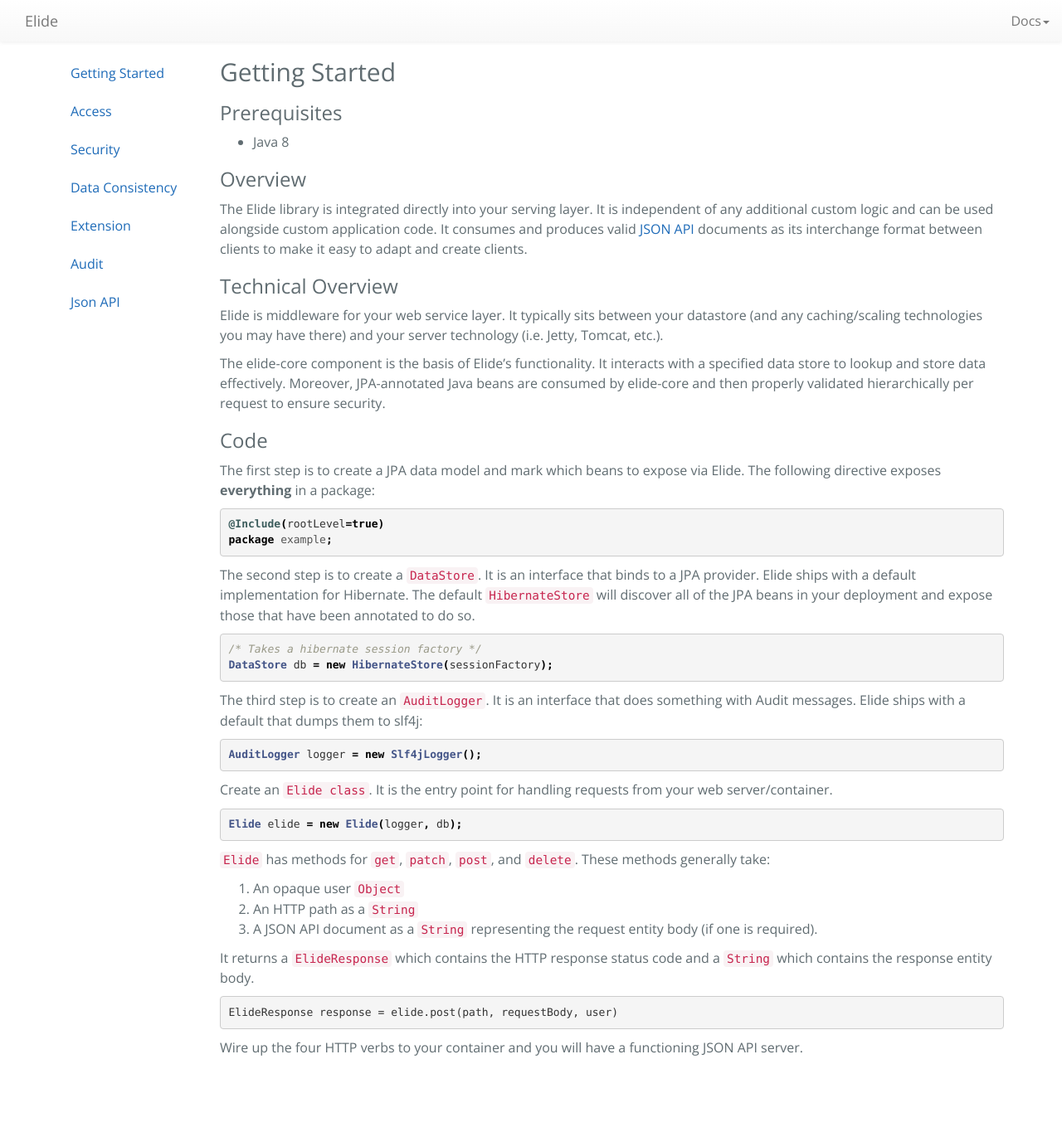
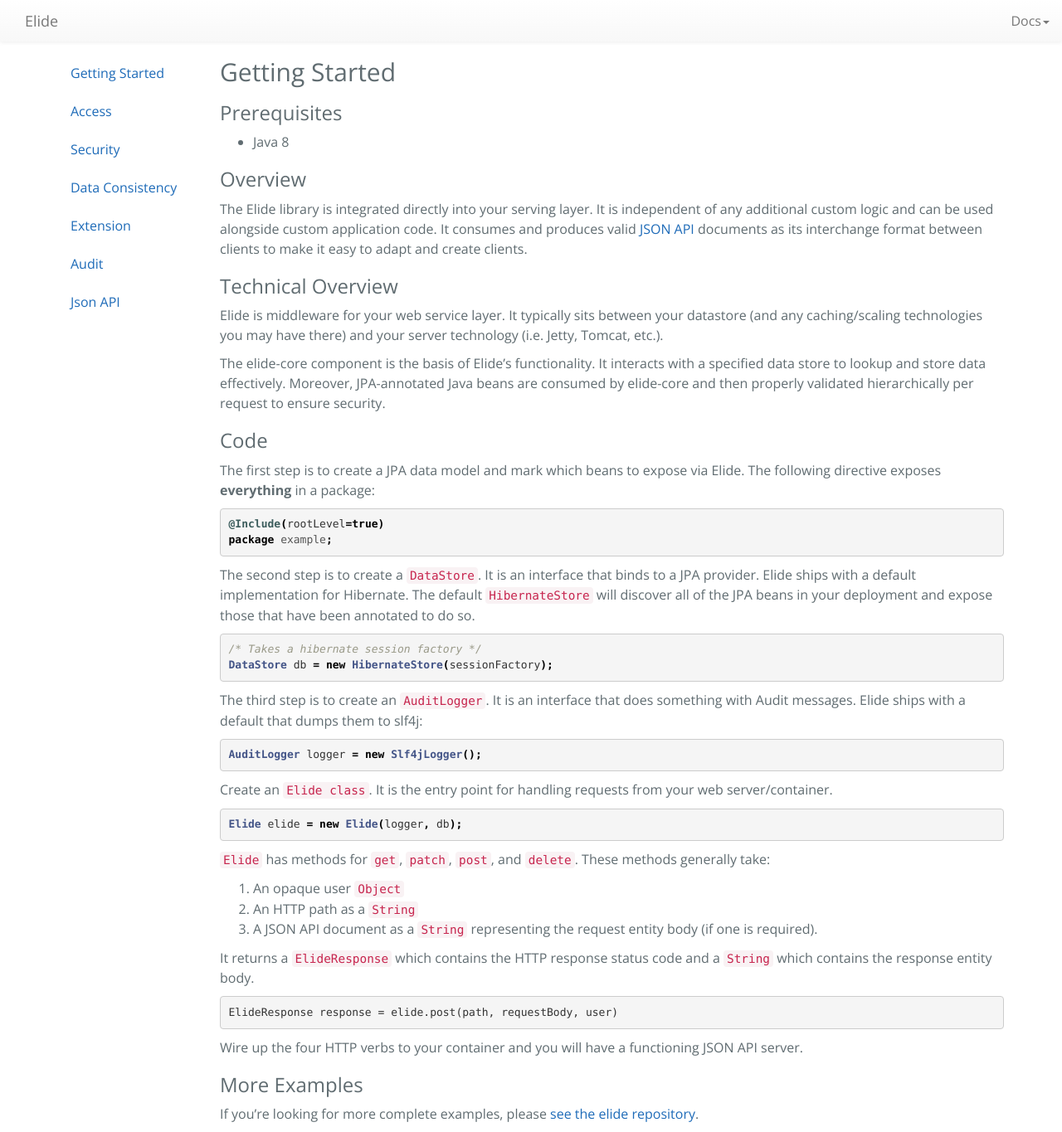
Before and after one commit to yahoo/elide-doc, a Jekyll site: the page built from pages/guide/01-start.md, in a window 1280 px wide and 1365 px high. Shown: the whole window at 83% size. Built offline with Jekyll 4.4.1, drawn with Linux system fonts in a browser that asks for light colours; nearby versions of some CDN libraries; Markdown is read by kramdown in place of the engine named in the settings.

Commit message:
Added link to examples.

````diff
--- a/pages/guide/01-start.md
+++ b/pages/guide/01-start.md
@@ -57,3 +57,7 @@
 ```
 
 Wire up the four HTTP verbs to your container and you will have a functioning JSON API server.
+
+###More Examples
+
+If you're looking for more complete examples, please [see the elide repository](https://github.com/yahoo/elide/tree/master/elide-example).
````
